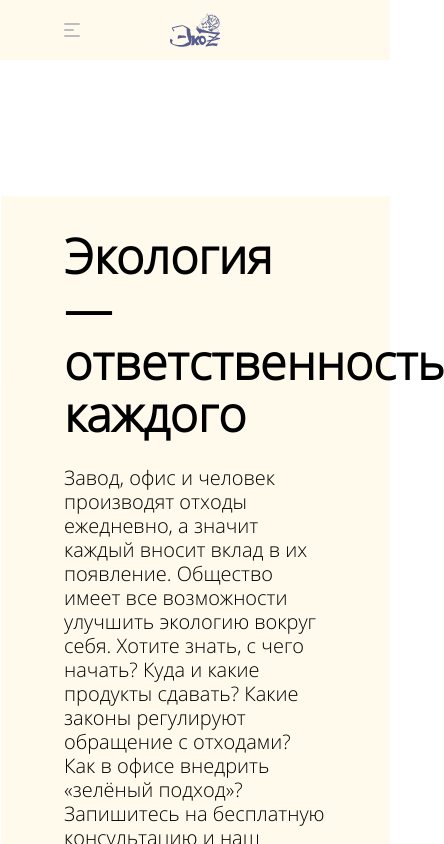
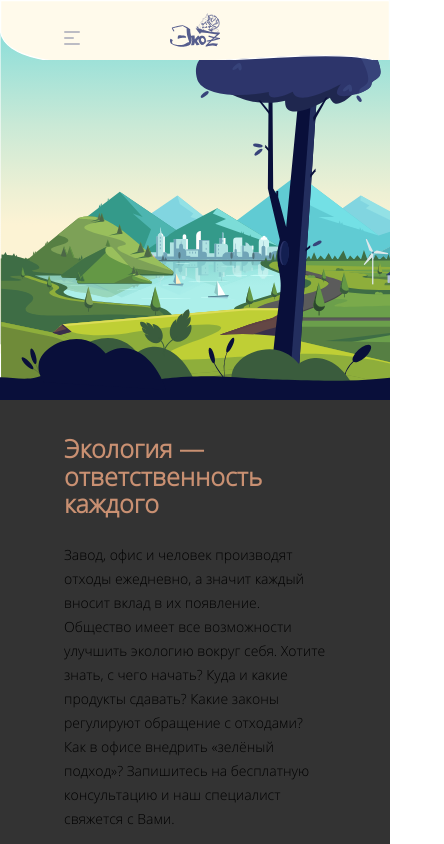
Before and after one commit to Avalonkoteek/ecoZ, a Vue app in the folder frontend/: page / in a window 390 px wide. Shown: the top 844 px of the page, 444 px wide, since content can reach past the window. Built offline with nearby package versions, Linux system fonts and the light colour scheme.

Commit message:
готовое меню, временный фон

```diff
--- a/frontend/src/assets/styles/base.css
+++ b/frontend/src/assets/styles/base.css
@@ -1,5 +1,4 @@
 /* Базовые стили */
-
 *,
 ::before,
 ::after {
@@ -38,38 +37,28 @@ img {
     height: auto;
 }
 
-a {
-    color: inherit;
-    fill: inherit;
-    text-decoration: none;
-    transition: var(--time);
-
-
-}
-a:hover{
-    text-decoration: none;
-}
-
 p {
     line-height: 24px;
+    font-family: 'Open Sans Light';
+    font-size: 20px;
 }
 
 h1 {
     font-size: var(--fs-h1);
     line-height: 1;
-    font-family: 'GOST2_304typeA',arial, sans-serif;
+    font-family: 'GOST2_304typeA', arial, sans-serif;
     color: var(--cl-brown);
 
 }
 
 h2 {
-    font-size: var(--fs-h2);
+    font-size: 48px;
     line-height: 1.1;
     font-weight: bold;
 }
 
 h3 {
-    font-size: var(--fs-h3);
+    font-size: 25px;
     line-height: 28px;
     font-weight: bold;
 }
@@ -88,16 +77,22 @@ ol li {
     list-style: none outside;
 }
 
-
+/* Links */
 
 a {
-    font-family: 'Gost Type A',arial, sans-serif;
-    font-size: var(--fs-a);
+    color: inherit;
+    fill: inherit;
+    text-decoration: none;
+    transition: var(--time);
+}
 
+a:hover {
+    text-decoration: none;
 }
-p {
-    font-family: 'Open Sans Light';
-    font-size: var(--fs-p);
+
+a {
+    font-family: 'Gost Type A', arial, sans-serif;
+    font-size: 23px;
 }
 
 a.disabled,
@@ -106,19 +101,65 @@ a.is-disabled {
     pointer-events: none;
 }
 
-/* Тестовый кегель для шрифтов */
+/* MEDIA
+============================================================*/
+/* DESKTOP */
 
-@media (max-width:var(--desktop-size)){
-    h1{
-
+@media (max-width:1279px) {
+    h1 {
+         font-size: 30px;
     }
 
-}
-@media (max-width:var(--tablet-lg-size)){
-    h1{
+    h2 {
+         font-size: 30px;
+    }
 
+    p {
+         font-size: 18px;
     }
-    p{
 
+    a {
+        font-size: 20px;
     }
 }
+/* TABLET */
+@media (max-width:767px) {
+    h1 {
+         font-size: 25px;
+    }
+
+    h2 {
+         font-size: 30px;
+    }
+
+    p {
+         font-size: 18px;
+    }
+
+    a {
+         font-size: 20px;
+    }
+}
+
+/* MOBILE */
+@media(max-width:479px) {
+    h1 {
+         font-size:25px ;
+    }
+
+    h2 {
+         font-size:25px ;
+    }
+
+    h3 {
+        font-size: 16px;
+    }
+
+    p {
+         font-size: 14px;
+    }
+
+    a {
+         font-size: 17px;
+    }
+}
--- a/frontend/src/components/Background/Background.vue
+++ b/frontend/src/components/Background/Background.vue
@@ -1,8 +1,7 @@
 <template>
-  <div>
-    <svg>
-      <use xlink:href="../../assets/img/MAIN__BG/bg.svg#Illustration_Reserve_1" />
-    </svg>
+<!-- Это временно -->
+  <div ref="bg">
+
   </div>
 </template>
 <style scoped>
@@ -14,33 +13,36 @@ div {
   z-index: -1;
   height: 100%;
   width: 100%;
+  --position:-0%;
   transition: all 1s ease;
+  background: url("../../assets/img/MAIN__BG/bg.svg") no-repeat;
+  background-position:var(--position) 0%;
+ background-size: cover;
+ transition: background-position 2s ease-out;
+ animation: bg 2s ease ;
 }
-svg g{
-   all: inherit;
+img{
+  height: 100%;
+  width: auto;
 }
-use #Illustration_Reserve_1 {
-    all: inherit;
-  opacity: 0;
+svg g {
+  all: inherit;
 }
-use #Back_Trees {
-all: inherit;
-  opacity: 0;
-}
+
 svg {
   height: 100%;
   min-width: 100%;
   width: auto;
   top: 0;
-  animation: transf 5s ease;
+
 }
 
-@keyframes transf {
+@keyframes bg {
   0% {
-    transform: translateX(40%) scale(1);
+   background-position:-23% 0%;
   }
   100% {
-    transform: translateX(0%) scale(1.1);
+     background-position:0% 0%;
   }
 }
 @keyframes scale {
@@ -56,12 +58,13 @@ svg {
 export default {
   name: "background",
   props: ["position"],
-  methods: {
-    updateWidth() {
-      this.isMobile = window.innerWidth > 786;
-      console.log(this.$route);
-    }
-  },
+  // mounted() {
+  //   if(this.$route.name == "about"){
+  //      t
+  //   }
+// console.log(this.$refs.bg);
+// console.log(this.$route)
+
 
 };
 </script>
--- a/frontend/src/components/Main/Main.css
+++ b/frontend/src/components/Main/Main.css
@@ -1,16 +1,15 @@
-*{
-    margin: 0;
-    padding: 0;
-}
+
 .main {
     width: 100%;
-    min-height: 100vh;
+    min-height: 900px;
     padding-bottom: 200px;
-    background-color: var(--cl-beige);
-    background: url('../../assets/img/Header/BG.svg') no-repeat;
+    /* background-color: var(--cl-beige); */
+    /* background: url('../../assets/img/Header/BG.svg') no-repeat; */
     background-position: top left;
     background-size: cover;
-}
+
+
+    }
 .main__section {
     padding-top: 160px;
     padding-left: 70px;
@@ -19,11 +18,14 @@
 
 .main__title {
     margin-bottom: 25px;
+    color: #C99072;
+    animation: fade-in 0.4s ease;
 }
 
 .main__description {
     margin-bottom: 45px;
-    font-size: 20px;
+    animation: fade-in 0.4s ease;
+
 }
 
 .main__links{
@@ -40,21 +42,56 @@
     border-bottom: 1px solid var(--cl-grey);
 }
 
+
+
+
 @media (max-width:1023px) {
     .main {
-        margin-top:50%;
         width: 100%;
-        background-color: var(--cl-beige);
-        background-color: burlywood;
+        background-color: #333;
+      min-height: 100px;
         position: relative;
     }
+    /* .main::before{
+        content: "";
+        position: absolute;
+        width: 100%;
+        height: 50px;
+        top:-50px;
+        left: 0;
+        background: url('../../assets//img/Header/bg__mobile-after.svg') no-repeat;
+        background-size: cover;
+        background-position: bottom;
+    } */
 
     .main__section{
         padding: 35px 0px;
         width: 100%;
+        position: relative;
     }
+    /* .main__section::before{
+        position: absolute;
+        width: 100%;
+        top:-50px;
+        height: 50px;
+        left: 0;
+        background: url('../../assets//img/Header/bg__mobile-after.svg') no-repeat;
+        background-size: cover;
+            } */
 
     .main__links{
+
         order: 1;
     }
 }
+
+@keyframes fade-in {
+    0%{
+        opacity: 0;
+        transform: translateX(-5%);
+    }
+    100%{
+        opacity: 1;
+        transform: translateX(0%);
+    }
+}
--- a/frontend/src/components/Main/Main.vue
+++ b/frontend/src/components/Main/Main.vue
@@ -1,4 +1,5 @@
 <template>
+
   <section class="main">
     <div class="container">
       <div class="main__section">
@@ -9,7 +10,7 @@
           v-for="link in content.links"
           :key="link.url"
         >
-          <a href="#" @click.prevent="">{{link.title}}</a>
+          <a href="/" @click.prevent="">{{link.title}}</a>
         </li>
        </ul>
       </div>
--- a/frontend/src/components/Navbar/Navbar.css
+++ b/frontend/src/components/Navbar/Navbar.css
@@ -1,12 +1,12 @@
+/* NAVBAR
+==================================== */
 .navbar {
     width: 100%;
     height: 110px;
     background-color: #fffaeb;
     position: fixed;
-    z-index: 110;
+    z-index: 1001;
     top: 0;
-    padding: 15px 0;
-    font-size: var(--fs-a-nav);
 }
 
 .navbar>.container {
@@ -14,12 +14,17 @@
     justify-content: space-between;
     align-items: flex-end;
     height: 100%;
+    width: 100%;
+    padding-top: 15px;
 }
 
-
+/* NAVBAR Logo
+==================================== */
 .navbar__logo {
     max-width: 270px;
-    height: 70px;
+    flex: 1 0 100px;
+    height: auto;
+    margin-right: 30px;
 }
 
 .navbar__logo>img {
@@ -27,8 +32,9 @@
     height: 100%;
 }
 
-
-.navbar__links ul{
+/* NAVBAR Links
+==================================== */
+.navbar__links ul {
     display: flex;
     align-items: flex-end;
     padding-bottom: 20px;
@@ -37,10 +43,19 @@
 .navbar__links li {
     margin-right: 30px;
 }
+.navbar__links li:last-of-type{
+    margin-right: 0px;
+}
 
+/* link */
 .navbar__link {
     color: #afb0bc;
     transition: color 0.4s ease;
+    font-size: 30px;
+}
+
+.navbar__link.active {
+    color: #c99072;
 }
 
 .navbar__link:hover {
@@ -51,30 +66,37 @@
     margin-right: 0px;
 }
 
-.navbar__fond-img{
+/* bottom president img */
+.navbar__fond-img {
     display: none;
     width: 65px;
     height: 60px;
 }
 
-.navbar__fond-img>img{
+.navbar__fond-img>img {
     width: 100%;
     height: 100%;
 }
+@media (max-width: 1279px) {
+    .navbar__link{
+        font-size: 24px;
+    }
+}
+
+/* Tablet
+=================================== */
 
 @media (max-width: 1023px) {
-
     .navbar {
         height: 60px;
     }
-
     .navbar>.container {
-        display: flex;
-        flex-direction: row;
         justify-content: flex-start;
         align-items: center;
+        padding-bottom: 0;
     }
 
+    /* logo */
     .navbar__logo {
         position: absolute;
         left: 50%;
@@ -84,24 +106,28 @@
         height: 50px;
     }
 
+    /* links */
     .navbar__links {
         position: absolute;
         left: 0;
         top: 0;
         height: 100vh;
-        width: 100%;
-        transform: translateX(-100%) rotate(-13deg);
-        background: url("../../assets/img/navbar/Menu_BG.svg") no-repeat;
+        min-height: 322px;
+        width: 30vh;
+        min-width: 150px;
+        transform: translateX(-100%) rotate(-13deg) scale(1.07);
+        background: url("../../assets/img/navbar/bg_nav.svg") no-repeat;
         background-position: 0% 0%;
-        background-size: contain;
-        transition: all 2s ease;
+        background-size: cover;
+        transition: transform 1s ease-out;
         padding-top: 60px;
-        padding-left: 20px;
+        padding-left: calc(var(--gs) * 3);
         transform-origin: right bottom;
     }
 
     .navbar__links.open {
-        transform: translateX(0%) rotate(0);
+
+        transform: translateX(0%) rotate(0deg) scale(1);
     }
 
     .navbar__links ul {
@@ -109,11 +135,22 @@
         flex-direction: column;
         align-items: flex-start;
     }
-
+    .navbar__link {
+        font-size: 20px;
+    }
     .navbar__fond-img {
         display: block;
         position: absolute;
         bottom: 40px;
-        border: 1px solid white;
+
     }
 }
+/* Phone */
+
+@media (max-width: 479px) {
+    .navbar {
+        background: url('../../assets/img/navbar/mobile_bg_top.svg') no-repeat;
+
+        background-size:cover ;
+    }
+}
--- /dev/null
+++ b/frontend/src/layouts/MainLayout.css
@@ -0,0 +1,19 @@
+.mainLayout{
+    position: absolute;
+    top:0;
+    left: 0;
+    height:100%;
+    width: 100%;
+     background: url('../assets/img/Header/BG.svg') no-repeat;
+      background-position: top left;
+      background-size: cover;
+
+  }
+  @media(max-width:1023px){
+.mainLayout{
+    background: none;
+    position: relative;
+    height: 50%;
+    min-height: 400px;
+}
+  }
--- a/frontend/src/layouts/MainLayout.vue
+++ b/frontend/src/layouts/MainLayout.vue
@@ -1,7 +1,8 @@
 <template>
+<!-- все чо в лайоуте - временно -->
   <div class="mainLayout">
 
-<!-- <Background /> -->
+<Background />
 
   </div>
 </template>
@@ -9,15 +10,15 @@
 
 </style>
 <script>
-
-// import Background from "../components/Background/Background";
+import "./MainLayout.css"
+import Background from "../components/Background/Background";
 
 export default {
 
   name: "main-layout",
   components: {
 
-    // Background
+    Background
 
   },
   created() {
--- a/frontend/src/main.js
+++ b/frontend/src/main.js
@@ -1,7 +1,10 @@
 import Vue from "vue";
 import App from "./App.vue";
+
 import router from "./router";
 import store from "./store";
+
+// import {gsap} from 'gsap'
 
 Vue.config.productionTip = false;
 
```
Also changed, not shown: frontend/src/App.vue (+14 -1 lines), frontend/src/components/Navbar/Navbar.vue (+15 -25 lines), frontend/src/.browserslistrc (added), frontend/src/App.css (line endings or trailing spaces), frontend/src/assets/img/Header/bg__mobile-after.svg (added), frontend/src/assets/img/navbar/mobile_bg_top.svg (added).
